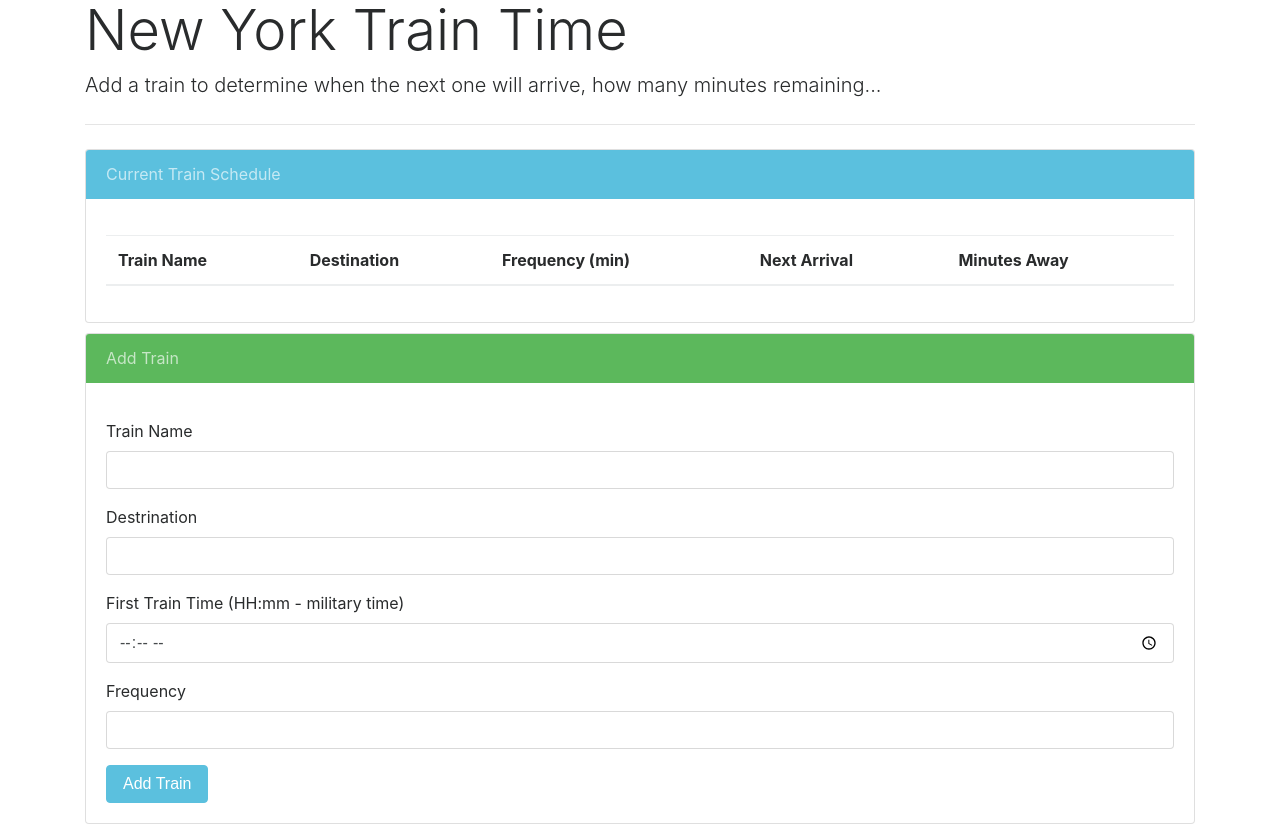
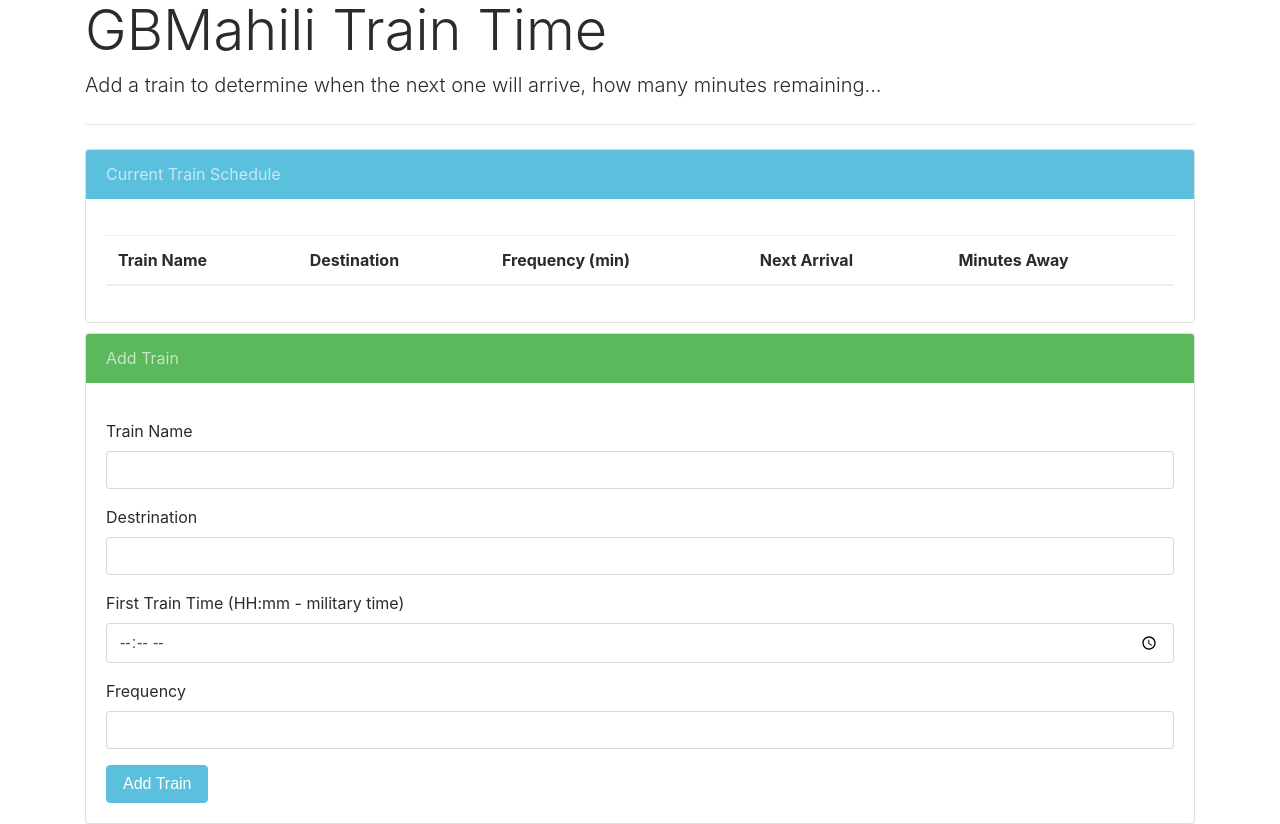
Before and after one commit to gbmahili/TrainTime, a plain HTML site: page index.html in a window 1280 px wide. Drawn offline with nearby package versions, Linux system fonts and the light colour scheme; no server answers; a script that the page names is missing.

Commit message:
Removed commented code from the index.html page

```diff
--- a/index.html
+++ b/index.html
@@ -34,7 +34,7 @@
         <div class="row">
             <div class="col-md-12">
                 <!-- <div class="jumbotron"> -->
-                <h1 class="display-4">New York Train Time</h1>
+                <h1 class="display-4">GBMahili Train Time</h1>
                 <p class="lead">Add a train to determine when the next one will arrive, how many minutes remaining...</p>
                 <hr class="my-4">
                 <!-- </div> -->
@@ -51,7 +51,7 @@
                     <div class="card-block">
 
                         <table class="table">
-
+                            <!-- Table header: hard coded -->
                             <thead>
                                 <tr>
                                     <th scope="col">Train Name</th>
@@ -62,22 +62,9 @@
 
                                 </tr>
                             </thead>
+                            <!-- Table body: populated dynamically -->
                             <tbody id="train-schedule">
-                                <!-- <tr>
-                                    <td scope="row">Trenton Express</td>
-                                    <td>Trenton</td>
-                                    <td>25</td>
-                                    <td>05:35 PM</td>
-                                    <td>10</td>
-                                </tr>
-
-                                <tr>
-                                    <td scope="row">Trenton Express</td>
-                                    <td>Trenton</td>
-                                    <td>25</td>
-                                    <td>05:35 PM</td>
-                                    <td>10</td>
-                                </tr> -->
+                                <!-- Train Schedule will be populated here from Firebase -->
                             </tbody>
                         </table>
 
```
